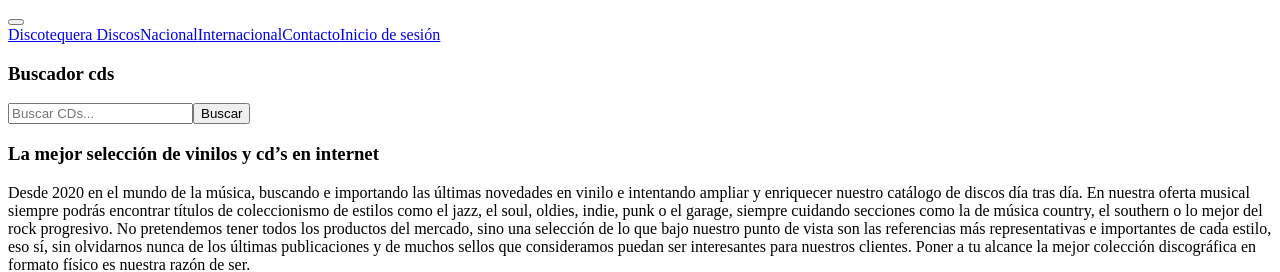
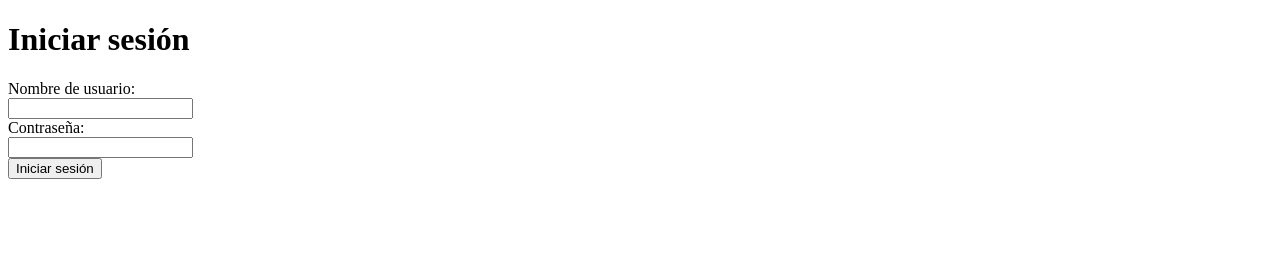
Before and after one commit to albertogomrodriguez/discotequera-discos, a React (Vite) app: page / in a window 1280 px wide. Shown: the top 272 px of the page. Built offline with nearby package versions, Linux system fonts and the light colour scheme.

Commit message:
Inicio de sesion e intento de cierre de sesion

```diff
--- a/src/App.jsx
+++ b/src/App.jsx
@@ -1,26 +1,78 @@
-import React from "react";
-import { BrowserRouter as Router, Routes, Route } from "react-router-dom";
+import React, { useState, useEffect } from "react";
+import {
+  BrowserRouter as Router,
+  Routes,
+  Route,
+  Navigate,
+} from "react-router-dom";
 import "./App.css";
 
+// Componentes
 import Navbar from "./components/Navbar";
 import Home from "./components/Home";
 import Discos from "./components/Discos";
 import Contacto from "./components/Contacto";
-import Footer from "./components/Footer"
+import Footer from "./components/Footer";
+import Login from "./components/Login";
+import Error from "./components/Error";
+import NotFound from "./components/NotFound";
 
 function App() {
+  const [isLoggedIn, setLoggedIn] = useState(false);
+  const [username, setUsername] = useState("");
+
+  // Función para verificar la autenticación del usuario al cargar la aplicación
+  const checkUserAuthentication = () => {
+    const isAuthenticated = localStorage.getItem("isLoggedIn") === "true";
+    if (isAuthenticated) {
+      const storedUsername = localStorage.getItem("username");
+      setLoggedIn(true);
+      setUsername(storedUsername);
+    }
+  };
+
+  useEffect(() => {
+    checkUserAuthentication();
+  }, []); // Se ejecutará solo una vez al cargar la aplicación
+
+  const handleLogin = (username) => {
+    localStorage.setItem("isLoggedIn", "true");
+    localStorage.setItem("username", username);
+    setLoggedIn(true);
+    setUsername(username);
+  };
+
+  const handleLogout = () => {
+    localStorage.removeItem("isLoggedIn");
+    localStorage.removeItem("username");
+    setLoggedIn(false);
+    setUsername("");
+  };
+
   return (
+    <div className="app-container">
       <Router>
-      <div className="app-container">
-        <Navbar />
+        {isLoggedIn ? (
+          <div>
+            <Navbar handleLogout={handleLogout} />
             <Routes>
               <Route path="/" element={<Home />} />
               <Route path="/discos" element={<Discos />} />
               <Route path="/contacto" element={<Contacto />} />
+              <Route path="/error" element={<Error />} />
+              <Route path="*" element={<NotFound />} />
             </Routes>
             <Footer />
           </div>
+        ) : (
+          <Routes>
+            <Route path="/" element={<Login handleLogin={handleLogin} />} />
+            <Route path="/error" element={<Error />} />
+            <Route path="*" element={<NotFound />} />
+          </Routes>
+        )}
       </Router>
+    </div>
   );
 }
 
--- /dev/null
+++ b/src/components/Error.jsx
@@ -0,0 +1,9 @@
+function NotFound() {
+  return (
+    <div>
+      <h3>Error 404. Pagina no encontrada :(</h3>
+    </div>
+  );
+}
+
+export default NotFound;
--- a/src/components/Footer.jsx
+++ b/src/components/Footer.jsx
@@ -1,9 +1,10 @@
-import React from "react";
+import "../App.css";
 
 function Footer() {
   return (
-    <footer className="footer-container">
-
+    <footer className="footer">
+      <h6>Proyecto Alberto Gómez</h6>
+      <p>© 2024 Copyright</p>
     </footer>
   );
 }
--- a/src/components/Home.jsx
+++ b/src/components/Home.jsx
@@ -5,6 +5,7 @@ import DiscosNovedad from "./Novedades/Novedades";
 import DiscosRecomendacion from "./Recomendaciones/Recomendaciones";
 
 import "./styles.css";
+import Login from "./Login";
 
 function Home() {
   return (
--- /dev/null
+++ b/src/components/Login.jsx
@@ -0,0 +1,77 @@
+import React, { useState } from "react";
+
+function Login({ handleLogin, handleLogout }) {
+  const [username, setUsername] = useState("");
+  const [password, setPassword] = useState("");
+  const [errorMessage, setErrorMessage] = useState("");
+
+  const handleUsernameChange = (event) => setUsername(event.target.value);
+  const handlePasswordChange = (event) => setPassword(event.target.value);
+
+  const handleSubmit = (event) => {
+    event.preventDefault();
+
+    // Supongamos que aquí realizas la lógica de autenticación con el nombre de usuario y la contraseña
+    // Puedes hacer una solicitud a tu servidor, verificar las credenciales, etc.
+
+    // Lógica de autenticación local (¡solo un ejemplo, debes adaptarlo según tus necesidades!)
+    const validUsername = "usuario";
+    const validPassword = "contraseña";
+
+    if (username === validUsername && password === validPassword) {
+      // Autenticación exitosa
+      // Llama a la función handleLogin proporcionada por el padre
+      handleLogin(username);
+    } else {
+      // Autenticación fallida
+      setErrorMessage(
+        "Credenciales incorrectas. Por favor, inténtalo de nuevo."
+      );
+    }
+  };
+
+  const handleLogoutClick = () => {
+    // Aquí puedes realizar acciones adicionales antes de llamar a handleLogout si es necesario
+    console.log("Haciendo acciones antes del cierre de sesión...");
+
+    // Llama a la función handleLogout para cerrar sesión
+    handleLogout();
+  };
+
+  return (
+    <div className="loginCentradito">
+      <h1 className="bold">Iniciar sesión</h1>
+      <form onSubmit={handleSubmit}>
+        <label className="label">Nombre de usuario:</label>
+        <br />
+        <input
+          type="text"
+          name="username"
+          value={username}
+          onChange={handleUsernameChange}
+        />
+        <br />
+
+        <label className="label">Contraseña:</label>
+        <br />
+        <input
+          type="password"
+          name="password"
+          value={password}
+          onChange={handlePasswordChange}
+        />
+        <br />
+
+        {errorMessage !== "" && <p>{errorMessage}</p>}
+
+        <button id="buttonLoggin" type="submit">
+          Iniciar sesión
+        </button>
+        <br />
+      </form>
+      <br />
+    </div>
+  );
+}
+
+export default Login;
--- a/src/components/Navbar.jsx
+++ b/src/components/Navbar.jsx
@@ -1,19 +1,28 @@
 import React from "react";
 import { Navbar, Nav } from "react-bootstrap";
-import { Link } from "react-router-dom";
+import { Link, useNavigate } from "react-router-dom";
 import "./styles.css";
 
 function NavigationBar() {
+  const navigate = useNavigate();
+
+  const handleLogout = () => {
+    console.log("Cierre de sesión iniciado");
+    localStorage.removeItem("authToken");
+    navigate("/");
+    console.log("Cierre de sesión realizado");
+  };
+
   return (
     <Navbar className="navbar-custom" expand="lg">
       <Navbar.Toggle aria-controls="basic-navbar-nav" />
       <Navbar.Collapse id="basic-navbar-nav">
-        <Nav className="ml-auto">
-        <Nav.Link as={Link} to="/">
-           Discotequera Discos
+        <Nav className="mr-auto">
+          <Nav.Link as={Link} to="/">
+            Discotequera Discos
           </Nav.Link>
           <Nav.Link as={Link} to="/nacional">
-           Nacional
+            Nacional
           </Nav.Link>
           <Nav.Link as={Link} to="/internacional">
             Internacional
@@ -21,9 +30,10 @@ function NavigationBar() {
           <Nav.Link as={Link} to="/contacto">
             Contacto
           </Nav.Link>
-
-          <Nav.Link as={Link} to="/contacto">
-            Inicio de sesión
+        </Nav>
+        <Nav className="login">
+          <Nav.Link as={Link} to="/" onClick={handleLogout}>
+            Cerrar sesión
           </Nav.Link>
         </Nav>
       </Navbar.Collapse>
--- /dev/null
+++ b/src/components/NotFound.jsx
@@ -0,0 +1,9 @@
+function Error() {
+  return (
+    <div>
+      <h3>Error 500. Problemas de servidor :(</h3>
+    </div>
+  );
+}
+
+export default Error;
--- a/src/components/styles.css
+++ b/src/components/styles.css
@@ -1,5 +1,36 @@
-.muestra-discos{
-    display: flex;
-    flex-direction:row;
-    gap: 100px;
+.muestra-discos {
+  display: flex;
+  flex-direction: row;
+  gap: 100px;
 }
+
+/* styles.css */
+/* styles.css */
+.navbar-custom {
+  background-color: #343a40;
+  color: #ffffff;
+}
+
+.navbar-nav {
+  width: 100%;
+}
+
+.navbar-nav .nav-link {
+  color: #ffffff !important;
+  margin-right: 55px; /* Espacio entre los enlaces */
+}
+
+.navbar-nav .nav-link:hover {
+  color: #17a2b8 !important;
+}
+
+.login {
+  display: flex;
+
+  margin-right: 0px;
+}
+
+.basic-navbar-nav {
+  display: flex;
+  flex-direction: row;
+}
```
Lines whose indentation alone changed are shown as unchanged.
